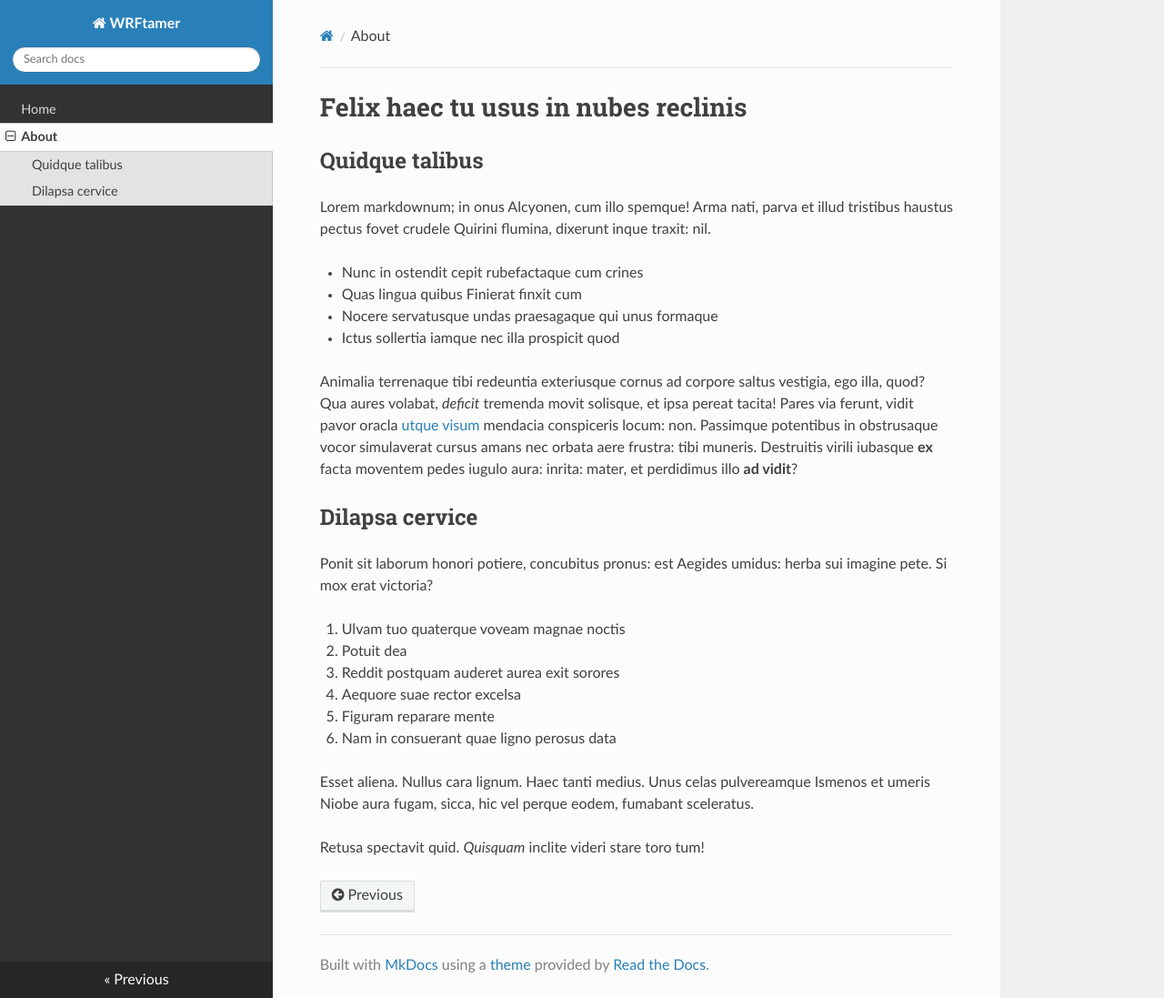
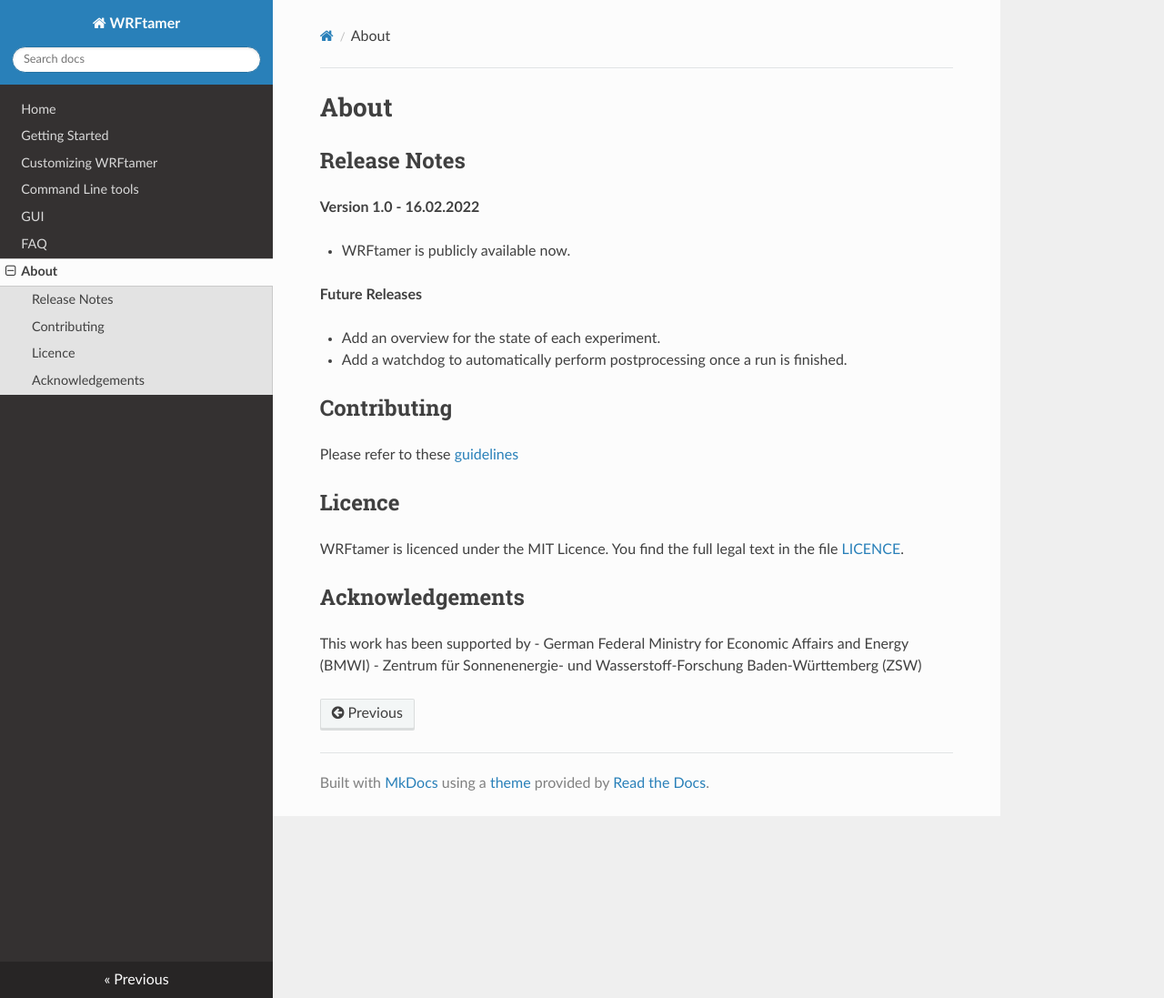
Before and after one commit to os-simopt/wrftamer, an MkDocs documentation site: the page built from docs/about.md, in a window 1280 px wide and 1097 px high. Shown: the whole window at 91% size. Built offline with MkDocs 1.6.1, drawn with Linux system fonts in a browser that asks for light colours; nearby versions of some CDN libraries.

Commit message:
fixing docs

```diff
--- a/docs/about.md
+++ b/docs/about.md
@@ -1,38 +1,34 @@
-# Felix haec tu usus in nubes reclinis
+# About
 
-## Quidque talibus
+## Release Notes
 
-Lorem markdownum; in onus Alcyonen, cum illo spemque! Arma nati, parva et illud
-tristibus haustus pectus fovet crudele Quirini flumina, dixerunt inque traxit:
-nil.
+**Version 1.0 - 16.02.2022**
 
-- Nunc in ostendit cepit rubefactaque cum crines
-- Quas lingua quibus Finierat finxit cum
-- Nocere servatusque undas praesagaque qui unus formaque
-- Ictus sollertia iamque nec illa prospicit quod
+- WRFtamer is publicly available now.
 
-Animalia terrenaque tibi redeuntia exteriusque cornus ad corpore saltus
-vestigia, ego illa, quod? Qua aures volabat, *deficit* tremenda movit solisque,
-et ipsa pereat tacita! Pares via ferunt, vidit pavor oracla [utque
-visum](http://ossa.net/) mendacia conspiceris locum: non. Passimque potentibus
-in obstrusaque vocor simulaverat cursus amans nec orbata aere frustra: tibi
-muneris. Destruitis virili iubasque **ex** facta moventem pedes iugulo aura:
-inrita: mater, et perdidimus illo **ad vidit**?
+**Future Releases**
 
-## Dilapsa cervice
+- Add an overview for the state of each experiment.
+- Add a watchdog to automatically perform postprocessing once a run is finished.
 
-Ponit sit laborum honori potiere, concubitus pronus: est Aegides umidus: herba
-sui imagine pete. Si mox erat victoria?
+<!--
+- Should the EXP_NAME.yaml file be deleted once wt create has been executed? Afte all, the
+  configure.yaml file is here anyway, and I don't want to cause confusion. Furthermore, the .yaml files
+  may pile up.
+- remove link_grib from list of essential files? We have replaced the file with a python version, that is more dynamic. (works for GRIBFILE_XXXX.
+-->
 
-1. Ulvam tuo quaterque voveam magnae noctis
-2. Potuit dea
-3. Reddit postquam auderet aurea exit sorores
-4. Aequore suae rector excelsa
-5. Figuram reparare mente
-6. Nam in consuerant quae ligno perosus data
+## Contributing
 
-Esset aliena. Nullus cara lignum. Haec tanti medius. Unus celas pulvereamque
-Ismenos et umeris Niobe aura fugam, sicca, hic vel perque eodem, fumabant
-sceleratus.
+Please refer to these [guidelines](https://github.com/user/repo/blob/branch/other_file.md)
 
-Retusa spectavit quid. *Quisquam* inclite videri stare toro tum!
+## Licence
+
+WRFtamer is licenced under the MIT Licence. You find the full legal text in the file
+[LICENCE](https://github.com/user/repo/blob/branch/LICENCE).
+
+## Acknowledgements
+
+This work has been supported by
+- German Federal Ministry for Economic Affairs and Energy (BMWI)
+- Zentrum für Sonnenenergie- und Wasserstoff-Forschung Baden-Württemberg (ZSW)
--- a/mkdocs.yml
+++ b/mkdocs.yml
@@ -2,5 +2,10 @@ site_name: WRFtamer
 site_url: https://wrftamer.readthedocs.io/en/latest/
 nav:
     - Home: index.md
+    - Getting Started: getting_started.md
+    - Customizing WRFtamer: customizing.md
+    - Command Line tools: command_line_tools.md
+    - GUI: GUI.md
+    - FAQ: faq.md
     - About: about.md
 theme: readthedocs
```
Also changed, not shown: docs/index.md (+28 -12 lines).
